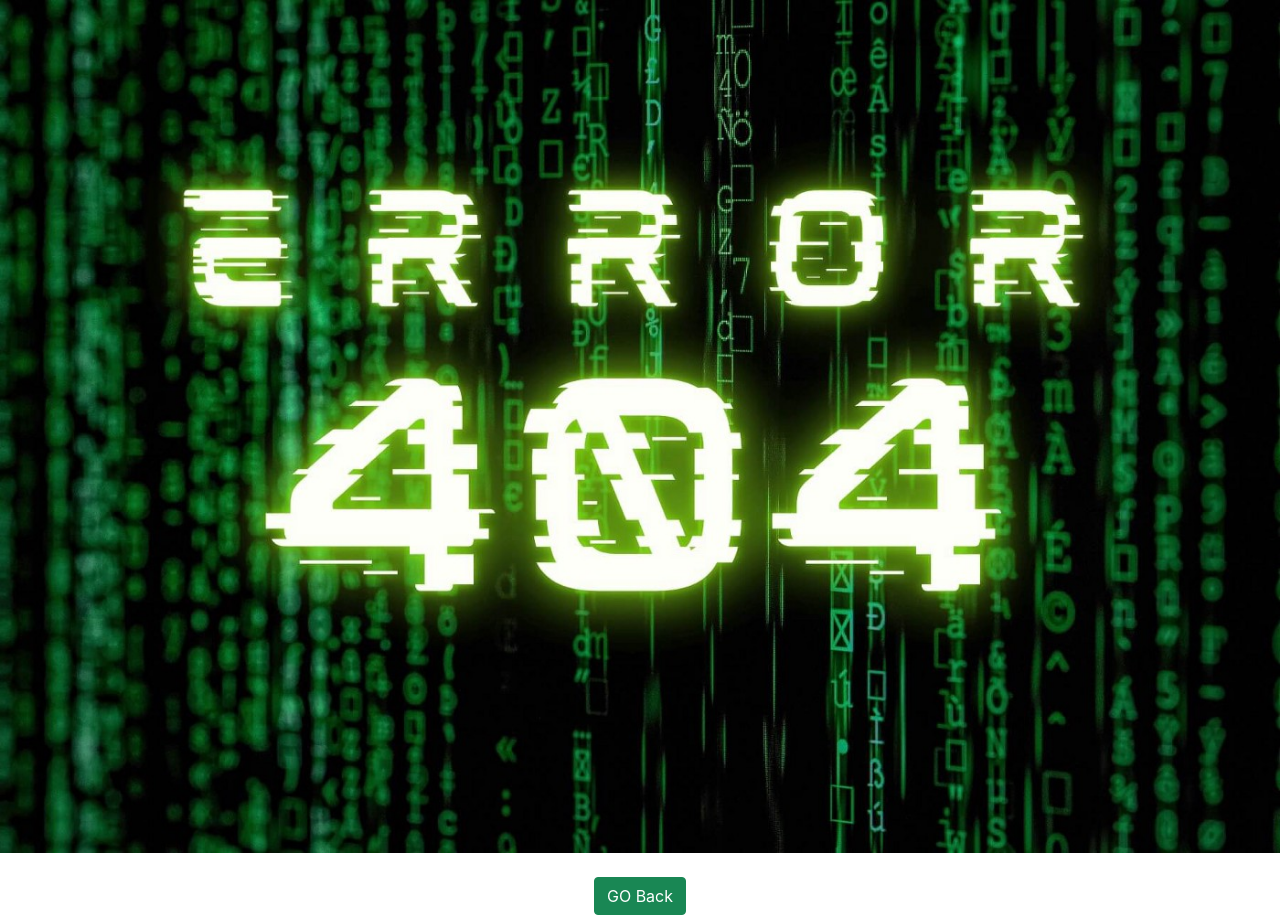
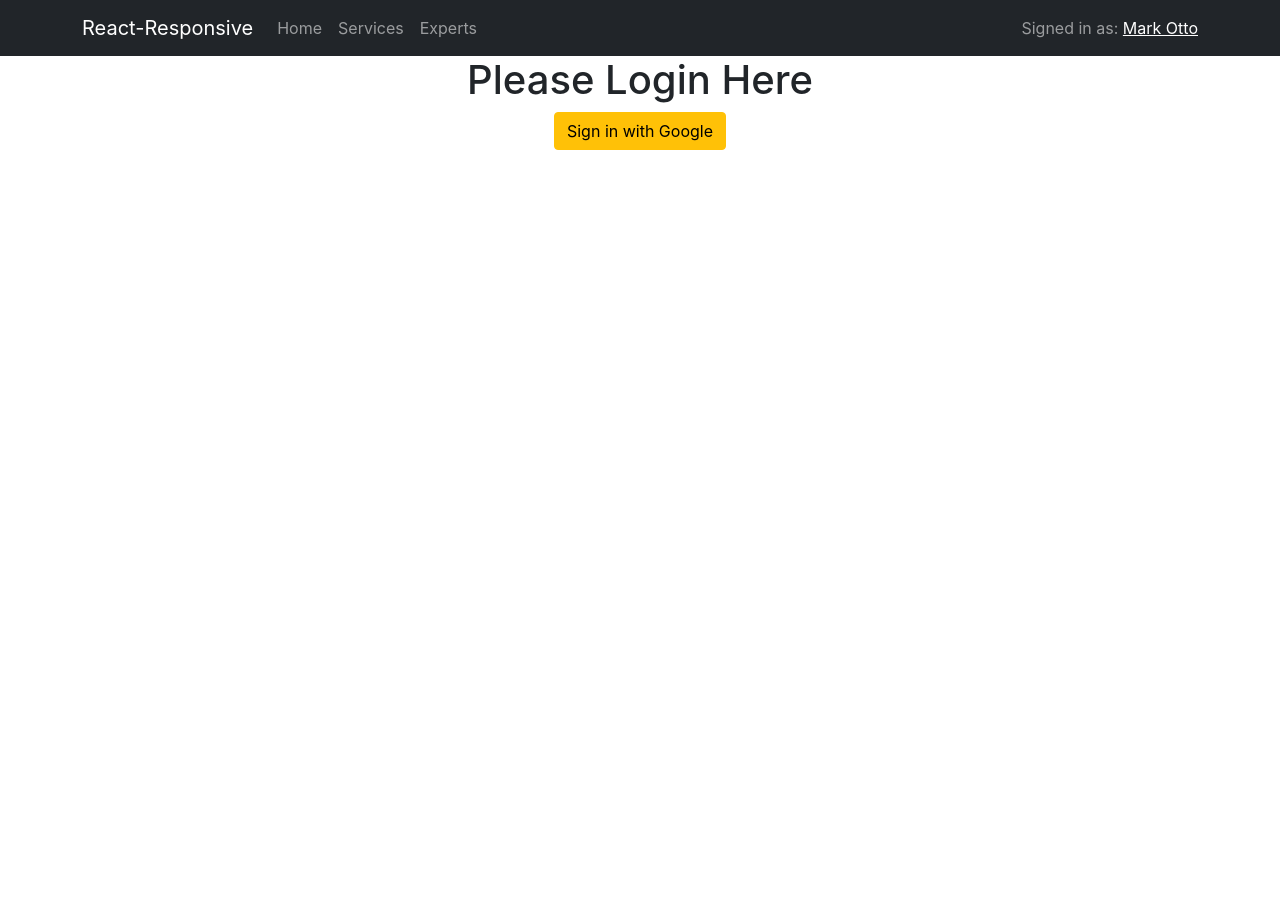
Before and after one commit to ashikurrb/responsive-react, a React (Create React App) app: page /login in a window 1280 px wide. After the commit the page ends 800 px from the top, so only its background shows below. Built offline with nearby package versions, Linux system fonts and the light colour scheme.

Commit message:
navbar added

```diff
--- a/src/App.js
+++ b/src/App.js
@@ -2,18 +2,26 @@ import { BrowserRouter as Router, Route, Switch } from "react-router-dom";
 import "./App.css";
 import Booking from "./Pages/Booking/Booking/Booking";
 import Home from "./Pages/Home/Home/Home";
+import Login from "./Pages/Login/Login";
 import NotFound from "./Pages/NotFound/NotFound";
+import Header from "./Pages/Shared/Header/Header";
 
 function App() {
   return (
     <div className="App">
       <Router>
+        <Header>
+
+        </Header>
         <Switch>
           <Route exact path="/">
             <Home></Home>
           </Route>
           <Route path="/home">
             <Home></Home>
+          </Route>
+          <Route path="/login">
+            <Login></Login>
           </Route>
           <Route path="/booking/:serviceId">
             <Booking></Booking>
--- a/src/Pages/Home/Experts/Experts.js
+++ b/src/Pages/Home/Experts/Experts.js
@@ -58,10 +58,9 @@ const experts = [
 
 const Experts = () => {
   return (
-    <div className="container">
+    <div id="experts" className="container">
       <h2 className="text-primary mt-4">These are ExpetSSS</h2>
       <br />
-
       <div className="row">
         {experts.map((expert) => (
           <Expert key={expert.name} expert={expert}></Expert>
--- a/src/Pages/Home/Services/Services.js
+++ b/src/Pages/Home/Services/Services.js
@@ -10,6 +10,8 @@ const Services = () => {
       .then((data) => setServices(data));
   }, []);
   return (
+  <div id="services">
+    <h1>Our Services</h1>
     <div className="service-container">
       {services.map((service) => (
         <Service
@@ -18,6 +20,8 @@ const Services = () => {
         ></Service>
       ))}
     </div>
+  </div>
+
   );
 };
 
--- a/src/Pages/Login/Login.js
+++ b/src/Pages/Login/Login.js
@@ -0,0 +1,12 @@
+import React from 'react';
+
+const Login = () => {
+    return (
+        <div>
+            <h1>Please Login Here</h1>
+            <button className="btn btn-warning">Sign in with Google</button>
+        </div>
+    );
+};
+
+export default Login;
--- /dev/null
+++ b/src/Pages/Shared/Header/Header.js
@@ -0,0 +1,27 @@
+import React from "react";
+import { Container, Nav, Navbar } from "react-bootstrap";
+
+const Header = () => {
+  return (
+    <>
+      <Navbar bg="dark" sticky="top" variant="dark">
+        <Container>
+          <Navbar.Brand href="home">React-Responsive</Navbar.Brand>
+          <Nav className="me-auto">
+            <Nav.Link href="home">Home</Nav.Link>
+            <Nav.Link href="#services">Services</Nav.Link>
+            <Nav.Link href="#experts">Experts</Nav.Link>
+          </Nav>
+          <Navbar.Toggle />
+          <Navbar.Collapse className="justify-content-end">
+      <Navbar.Text>
+        Signed in as: <a href="login">Mark Otto</a>
+      </Navbar.Text>
+    </Navbar.Collapse>
+        </Container>
+      </Navbar>
+    </>
+  );
+};
+
+export default Header;
```
